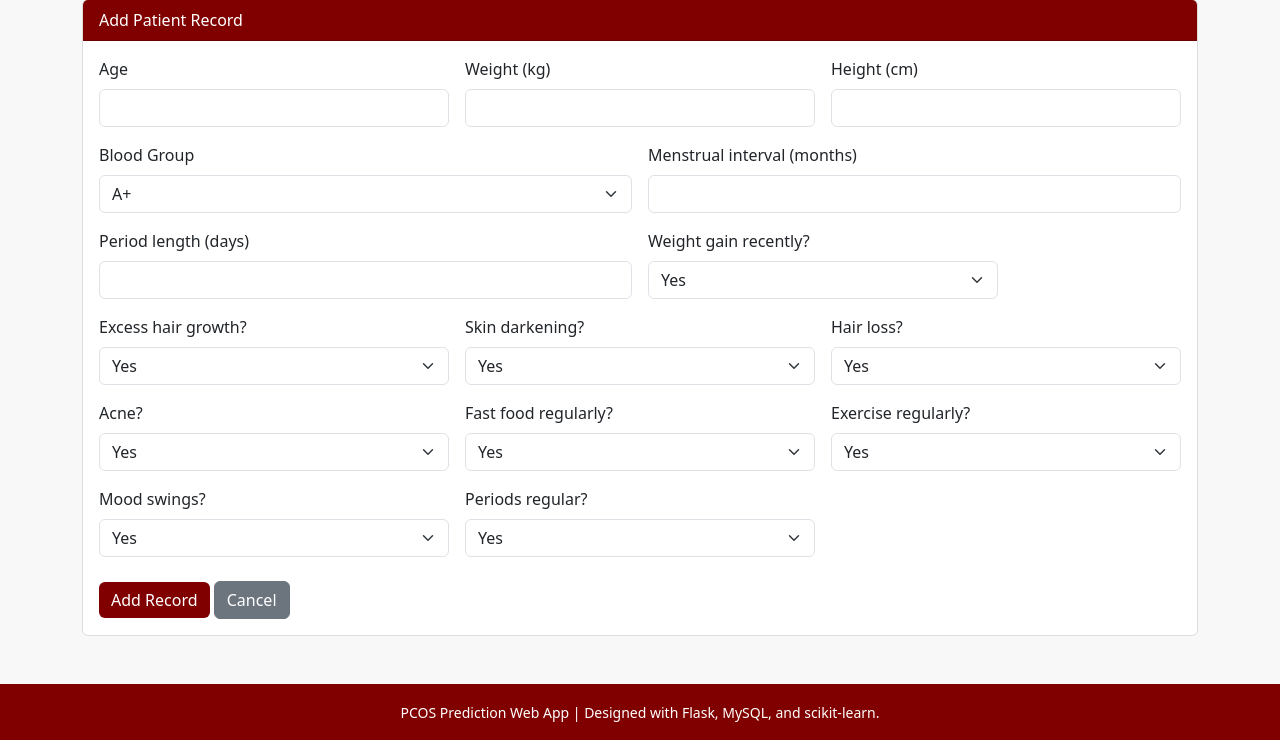
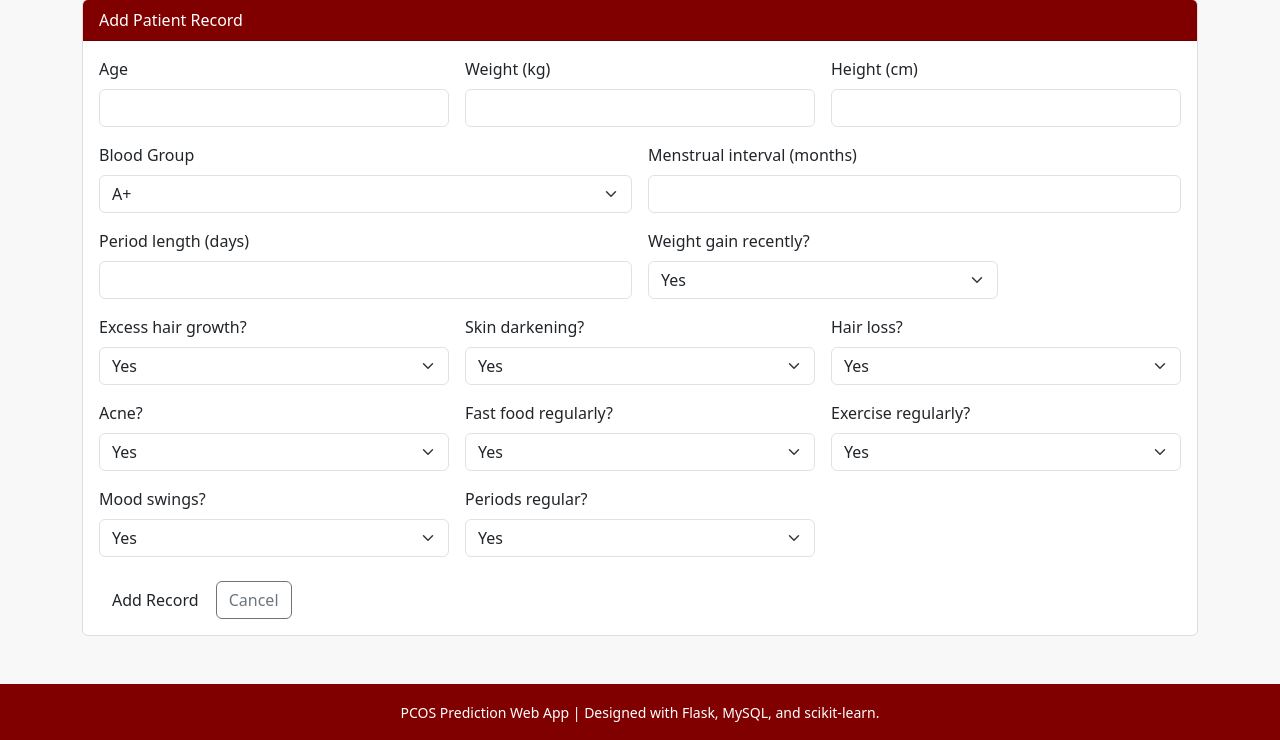
Before and after one commit to jihoonmongmong-oss/pcos-prediction, a Flask app: page /patients/add in a window 1280 px wide. Shown: the part 81-821 px from the top of the page. Run offline with Flask 3, Linux system fonts and the light colour scheme.

Commit message:
modified:   templates/patient_form.html

```diff
--- a/templates/patient_form.html
+++ b/templates/patient_form.html
@@ -21,8 +21,8 @@
                 </div>
                 {% endfor %}
             </div>
-            <button class="btn btn-maroon mt-4">{{ action }} Record</button>
-            <a href="{{ url_for('patients') }}" class="btn btn-secondary mt-4">Cancel</a>
+            <button class="btn btn-outline-maroon mt-4">{{ action }} Record</button>
+            <a href="{{ url_for('patients') }}" class="btn btn-outline-secondary mt-4">Cancel</a>
         </form>
     </div>
 </div>
```
